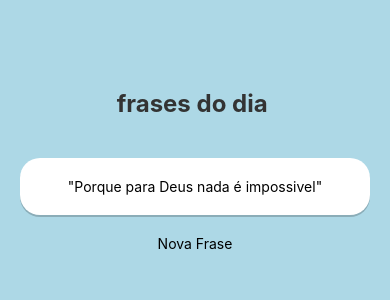
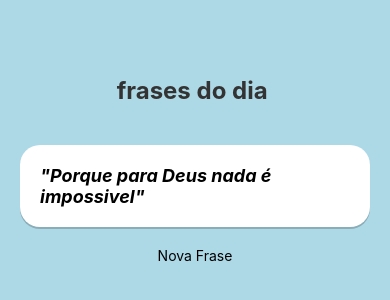
Before and after one commit to NkAndre/frases_motivacionais, a React Native app: screen / in a window 390 px wide. Shown: the part 252-552 px from the top of the page. Built offline with nearby package versions, Linux system fonts and the light colour scheme.

Commit message:
feat:estlizacao das letras

```diff
--- a/App.js
+++ b/App.js
@@ -8,6 +8,7 @@ const frases = [
   "Nunca desista dos seus sonhos",
   "Sempre haverá uma nova chance",
   "Acredite em si próprio",
+  "Seja forte e corajoso"
 ];
 
 export default function App() {
@@ -65,4 +66,12 @@ const styles = StyleSheet.create({
     },
     shadowOpacity:0.2
   },
+  textoFrase:{
+    fontWeight:"bold",
+    fontSize:18,
+    alignItems:"center",
+    fontStyle:'italic',
+  }
+
+
 });
```
